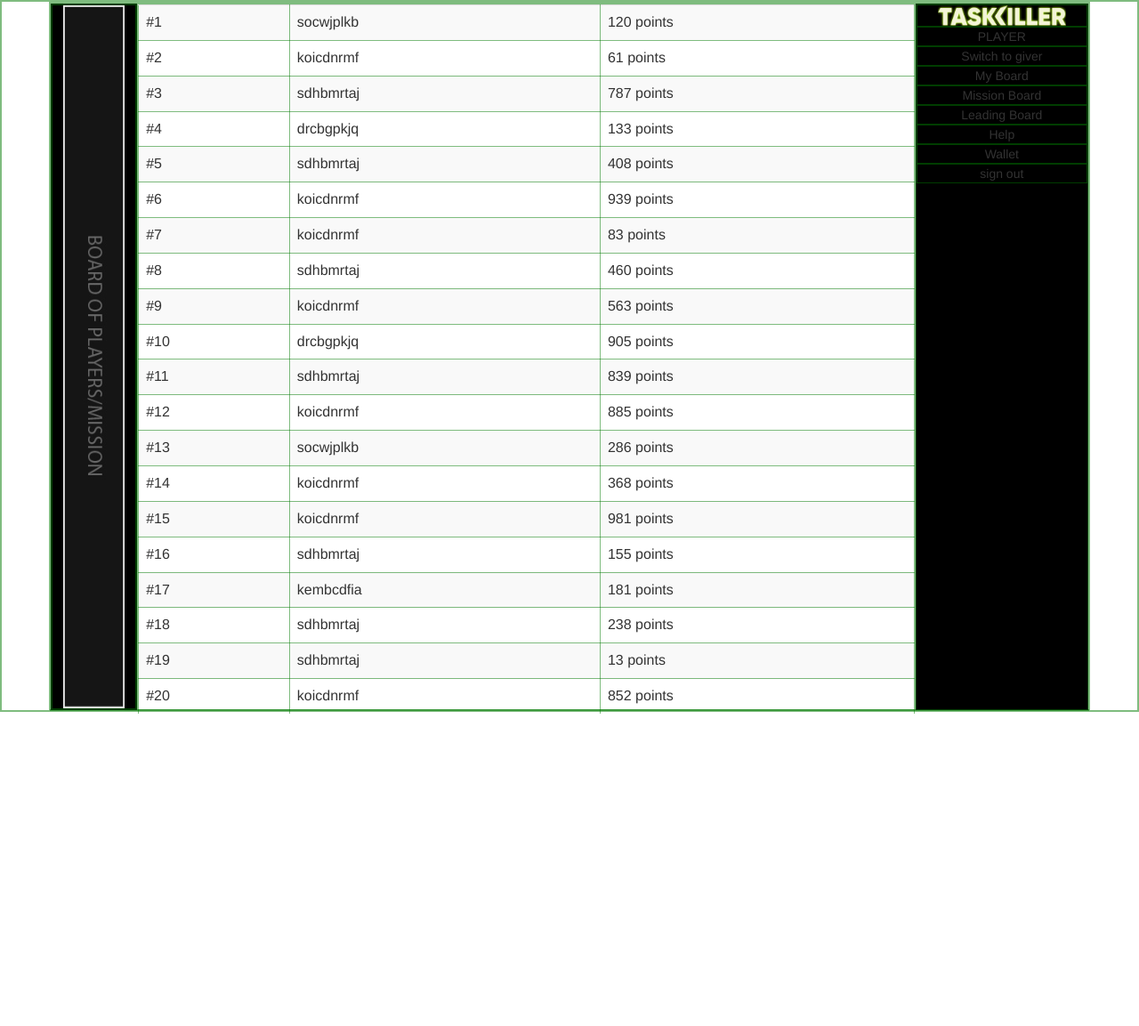
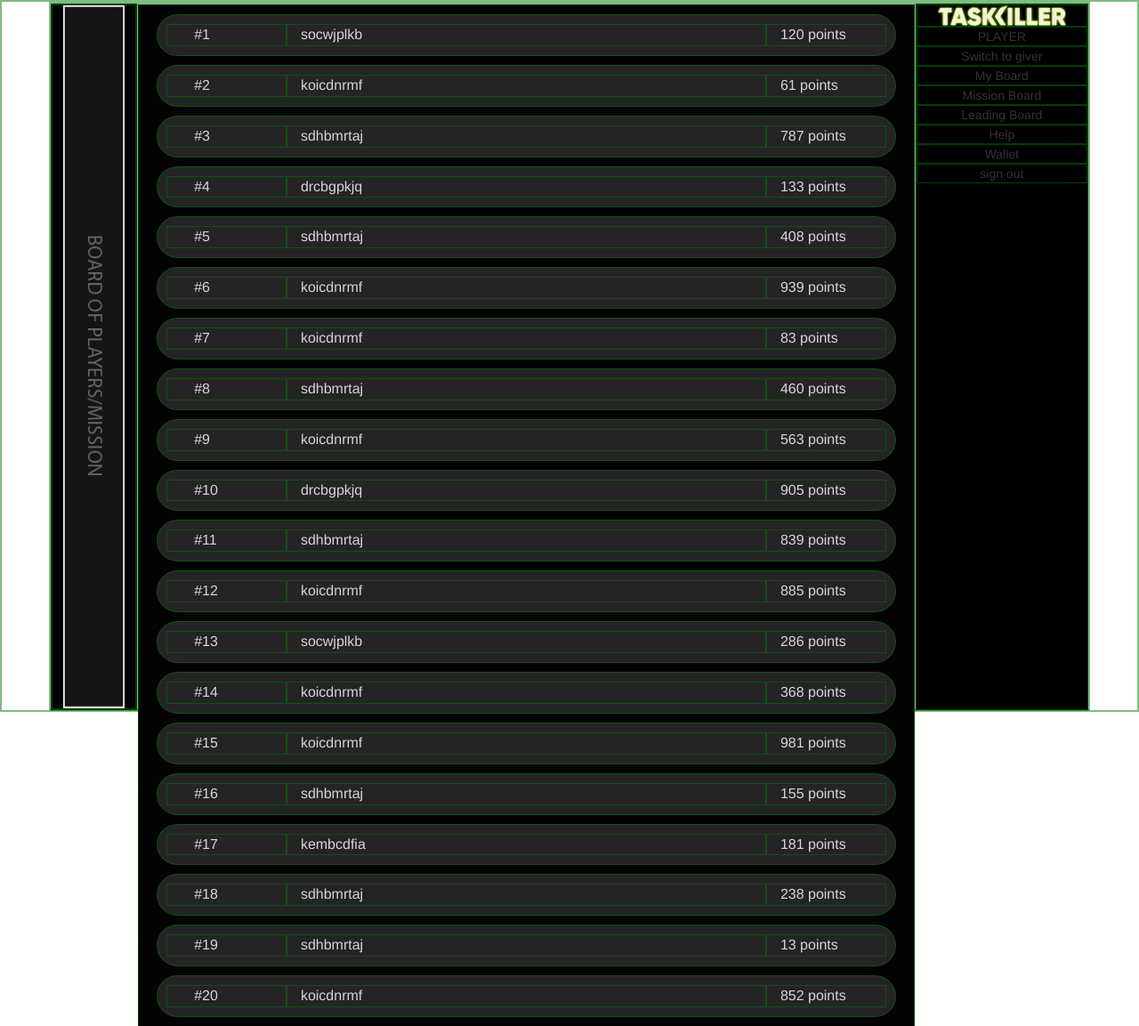
Before and after one commit to namgivu/flask-aosh4, a Flask app: page /user/leader-board in a window 1280 px wide. Shown: the whole page at 89% size. Before the commit the page ends 802 px from the top, so only its background shows below. Run offline with Flask 2, Linux system fonts and the light colour scheme; some libraries are stand-ins or nearby versions.

Commit message:
update UI leaderboard

```diff
--- a/app/controller/user_controller.py
+++ b/app/controller/user_controller.py
@@ -11,6 +11,12 @@ def user_switch_role():
 @app.route('/user/wallet')
 def user_wallet():
   viewFile = userRole_to_viewFile()
+  fake_data = []
+  for i in range(5):
+    data = {
+      'id': i + 1
+    }
+    fake_data.append(data)
   return render_template('user/wallet.html', **locals())
 
 
--- a/app/static/css/common.css
+++ b/app/static/css/common.css
@@ -269,3 +269,25 @@ img.circle {
 .task-board-container .event-list .user-info .avatar img {
     width: 70px;
 }
+
+.leader-board-container {
+    background-color: #030303;
+}
+
+.leader-board-container .board-item {
+    margin: 10px 20px;
+    padding: 10px;
+    border-radius: 50px;
+    background-color: #242424;
+    color: #d6d6d6;
+    font-size: 16px;
+}
+
+.leader-board-container .board-item .rank {
+    padding-left: 30px;
+}
+
+.wallet-container .wallet-item {
+    padding-bottom: 33.333333%;
+    background-color: #CCC;
+}
--- a/app/templates/user/leader_board.html
+++ b/app/templates/user/leader_board.html
@@ -1,15 +1,13 @@
 {% extends viewFile %}
 
 {% block main %}
-    <table class="table table-striped table-hover">
-        <tbody>
+    <div class="leader-board-container">
         {% for data in fake_data %}
-            <tr>
-                <td>#{{ data.rank }}</td>
-                <td>{{ data.name }}</td>
-                <td>{{ data.point }} points</td>
-            </tr>
+        <div class="row board-item">
+            <span class="col-sm-2 rank">#{{ data.rank }}</span>
+            <span class="col-sm-8 name">{{ data.name }}</span>
+            <span class="col-sm-2 point">{{ data.point }} points</span>
+        </div>
         {% endfor %}
-        </tbody>
-    </table>
+    </div>
 {% endblock main %}
```
Also changed, not shown: app/templates/user/wallet.html (+7 -1 lines).
